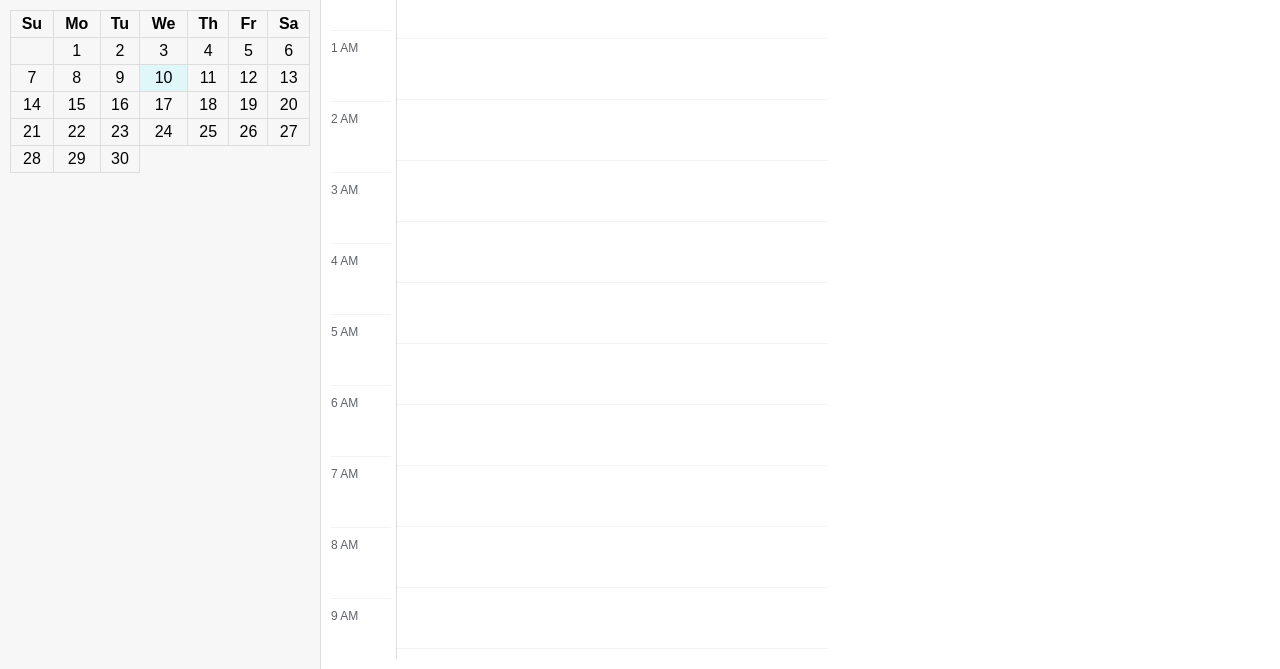
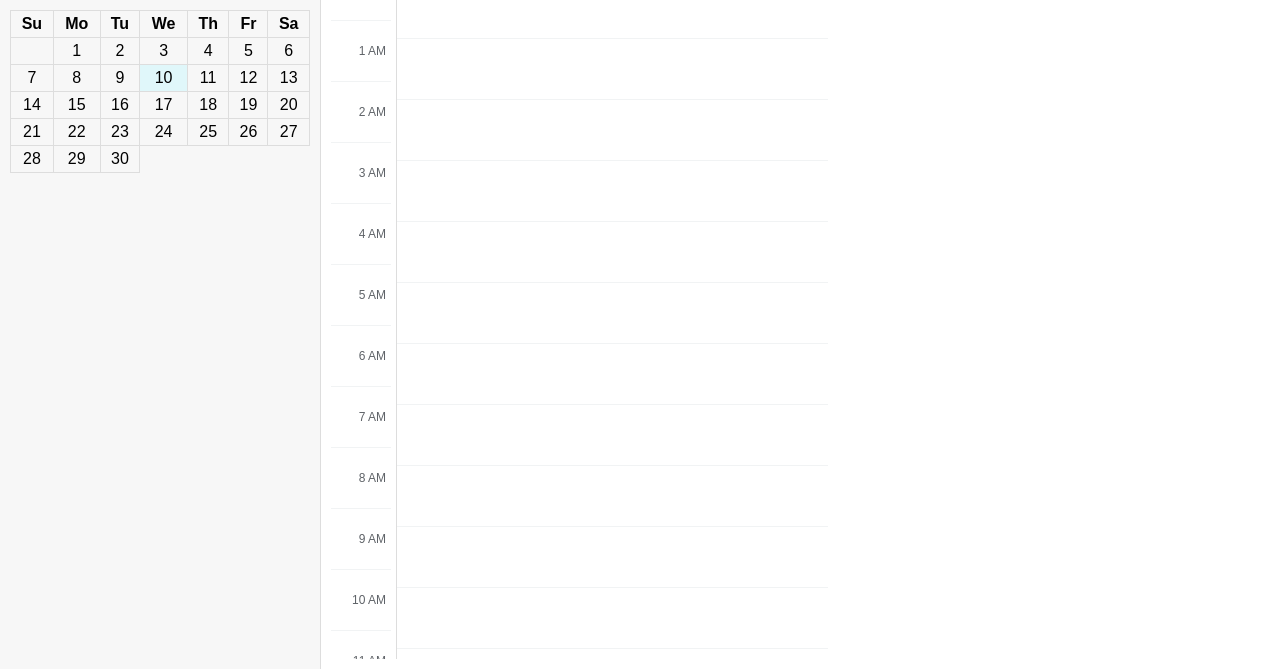
Before and after one commit to NathanielYoo1105/Calendar-test, a plain HTML site: page index.html in a window 1280 px wide. Shown: the part 131-800 px from the top of the page. Drawn offline with Linux system fonts and the light colour scheme.

Commit message:
Update style.css

```diff
--- a/style.css
+++ b/style.css
@@ -121,8 +121,9 @@ button:hover {
   height: 60px;
   border-bottom: 1px solid #f1f3f4;
   display: flex;
-  align-items: flex-start; /* shift label down */
-  padding-top: 10px;       /* adjust alignment */
+  align-items: center;   /* center vertically */
+  justify-content: flex-end; /* align to the right */
+  padding-right: 5px;
 }
 
 .day-columns {
```
